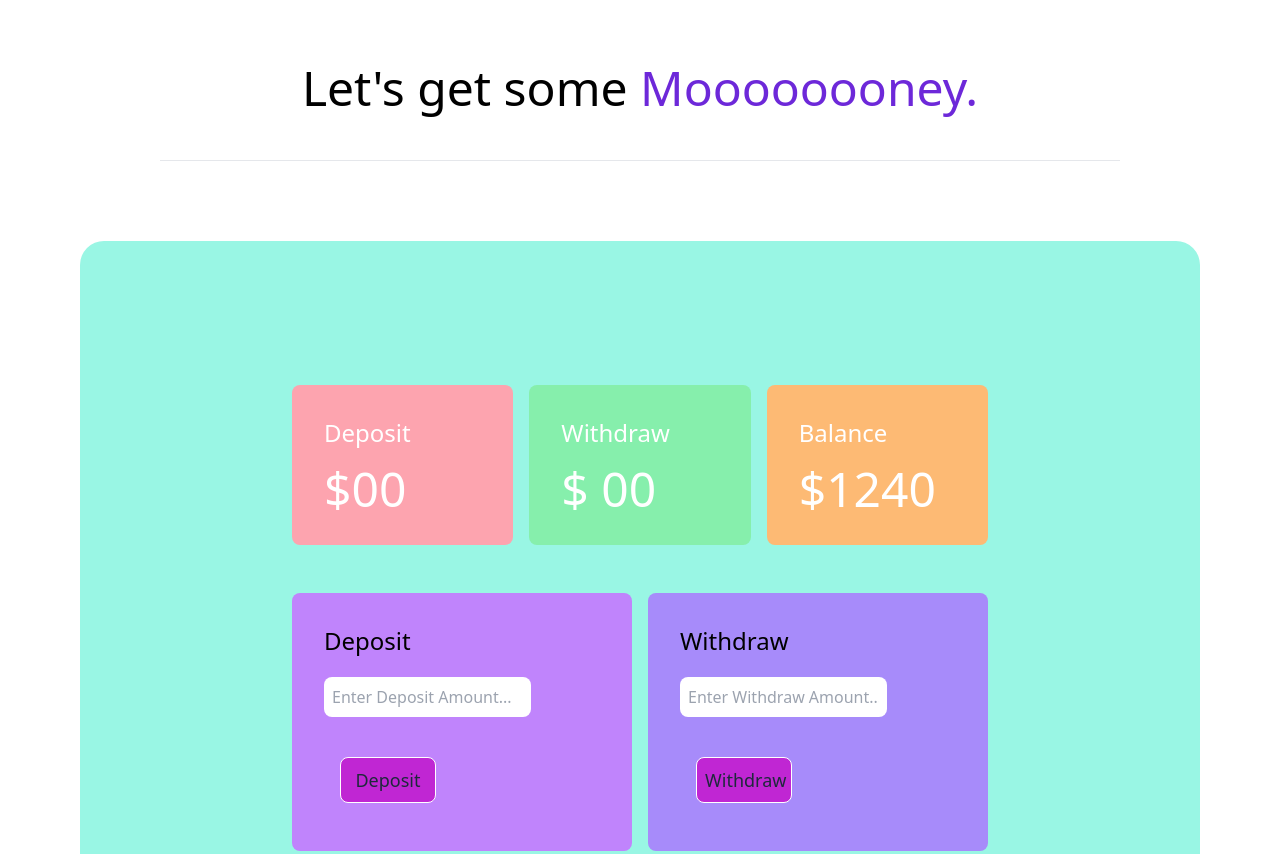
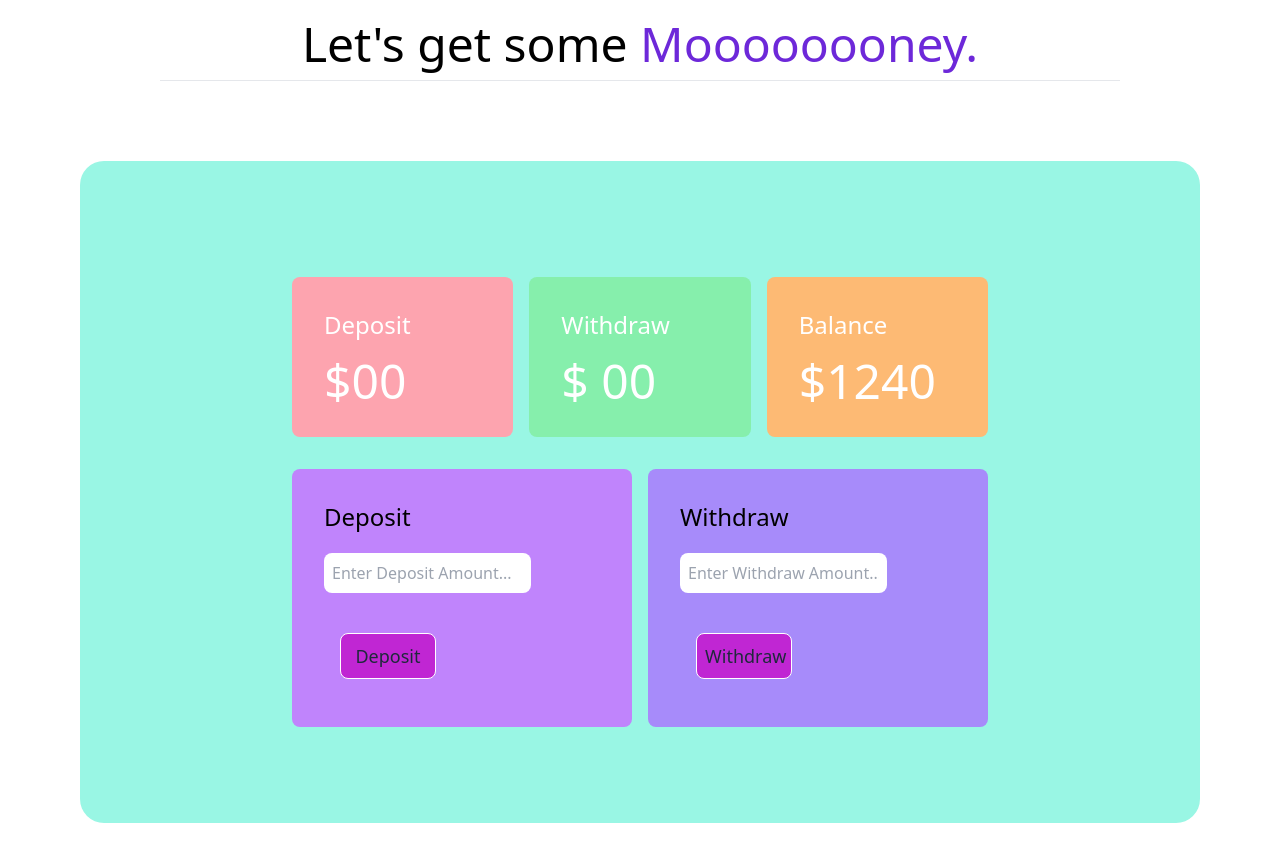
Before and after one commit to Fahmidur-arnob/simple-bank-website, a plain HTML site: page bank.html in a window 1280 px wide. Shown: the top 854 px of the page. Drawn offline with nearby package versions, Linux system fonts and the light colour scheme.

Commit message:
fixed the margin-top of all the sections and of the header

```diff
--- a/bank.html
+++ b/bank.html
@@ -13,16 +13,16 @@
 <body>
 
     <!-- header starts  -->
-    <header class="mt-16">
-        <h1 class="text-5xl text-center mt-6">Let's get some <span class="dont-bold text-violet-700">Moooooooney.</span></h1>
-        <hr class="w-9/12 mt-12 mx-auto">
+    <header class="mt-5">
+        <h1 class="text-5xl text-center mt-3">Let's get some <span class="dont-bold text-violet-700">Moooooooney.</span></h1>
+        <hr class="w-9/12 mt-3 mx-auto">
     </header>
     <!-- header ends  -->
 
     <!-- main section starts  -->
     <main class="bg-teal-200 p-24 m-20 rounded-3xl">
         <!-- transaction show section  -->
-        <section class="mt-12">
+        <section class="mt-5">
             <div class="grid grid-cols-3 gap-4 w-9/12 mx-auto text-white">
                 <div class="bg-rose-300 p-8 rounded-lg">
                     <h4 class="text-2xl mb-4">Deposit</h4>
@@ -43,7 +43,7 @@
         <!-- transaction show section ends  -->
 
         <!-- withdraw and Deposit input fields  -->
-        <section class="mt-12">
+        <section class="mt-8">
             <div class="grid grid-cols-2 gap-4 w-9/12 mx-auto">
 
                 <div class="bg-purple-400 p-8 rounded-lg">
```
